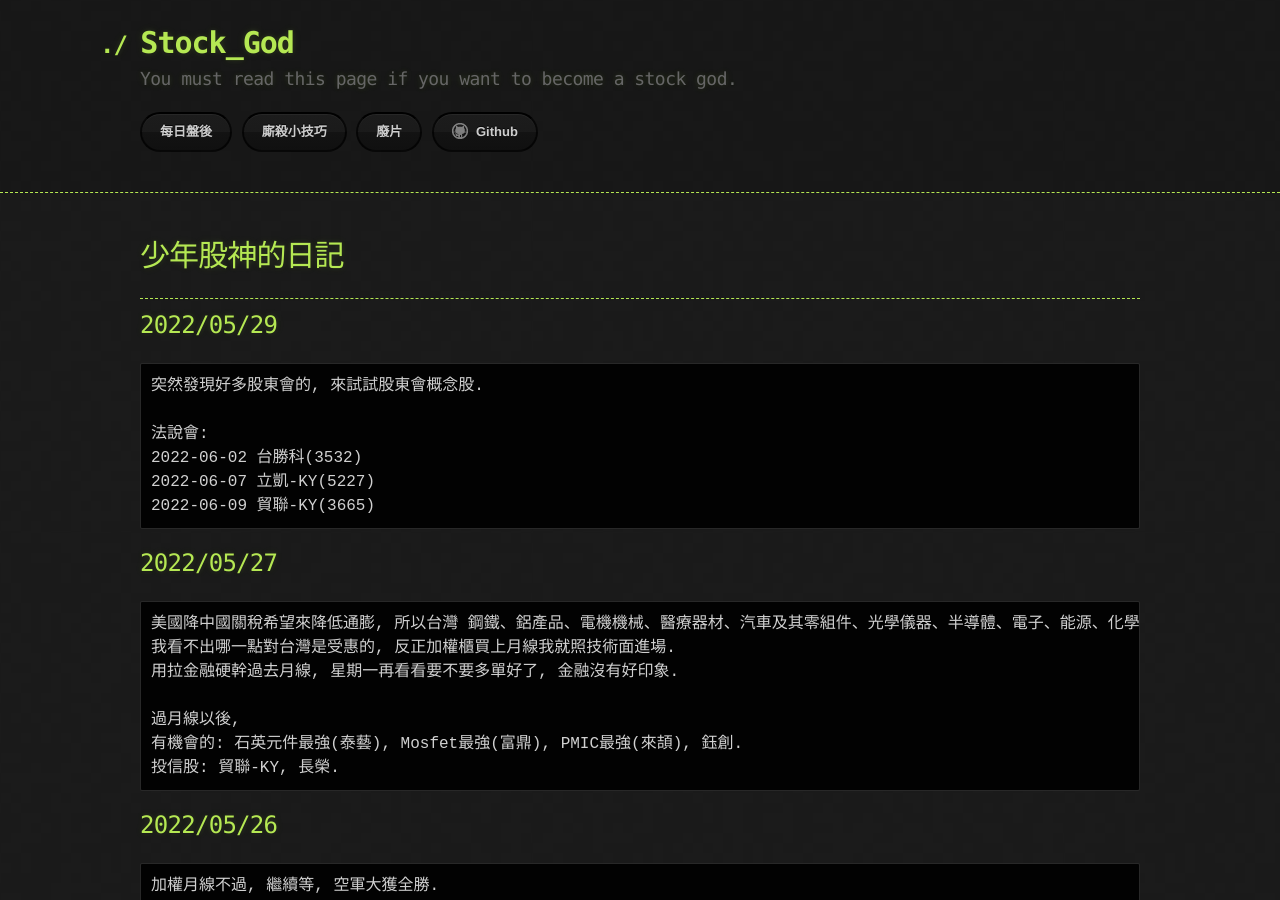
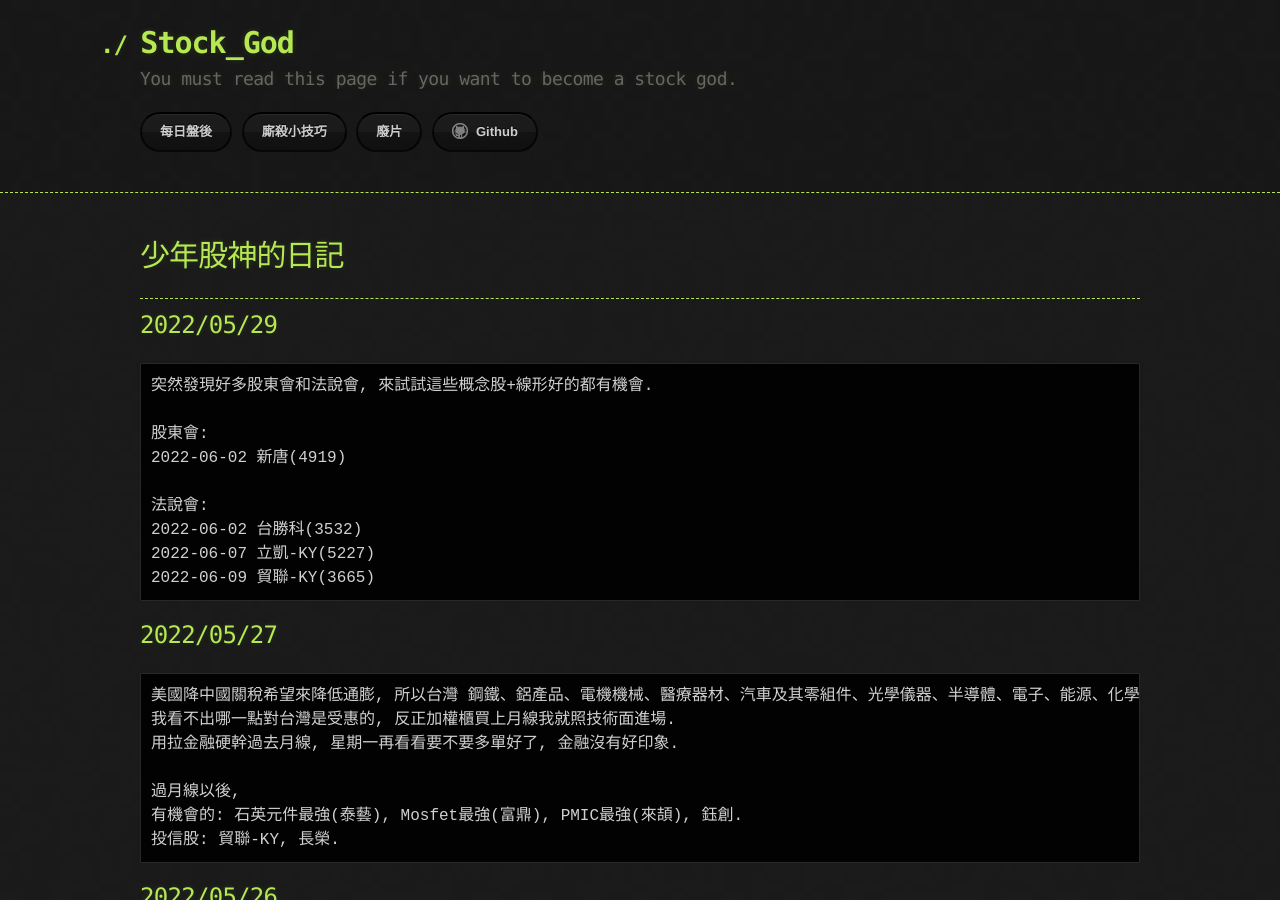
Before and after one commit to lepg5487/Stock_God, a Jekyll site: the page built from index.md, in a window 1280 px wide and 900 px high. Built offline with Jekyll 4.4.1, drawn with Linux system fonts in a browser that asks for light colours; our own code applies the rules of GitHub Pages for plain Markdown files.

Commit message:
Update index.md

````diff
--- a/index.md
+++ b/index.md
@@ -8,7 +8,10 @@ layout: testlayouts
 
 ## 2022/05/29
 ```
-突然發現好多股東會的, 來試試股東會概念股.
+突然發現好多股東會和法說會, 來試試這些概念股+線形好的都有機會.
+
+股東會:
+2022-06-02 新唐(4919)
 
 法說會:
 2022-06-02 台勝科(3532)
````
